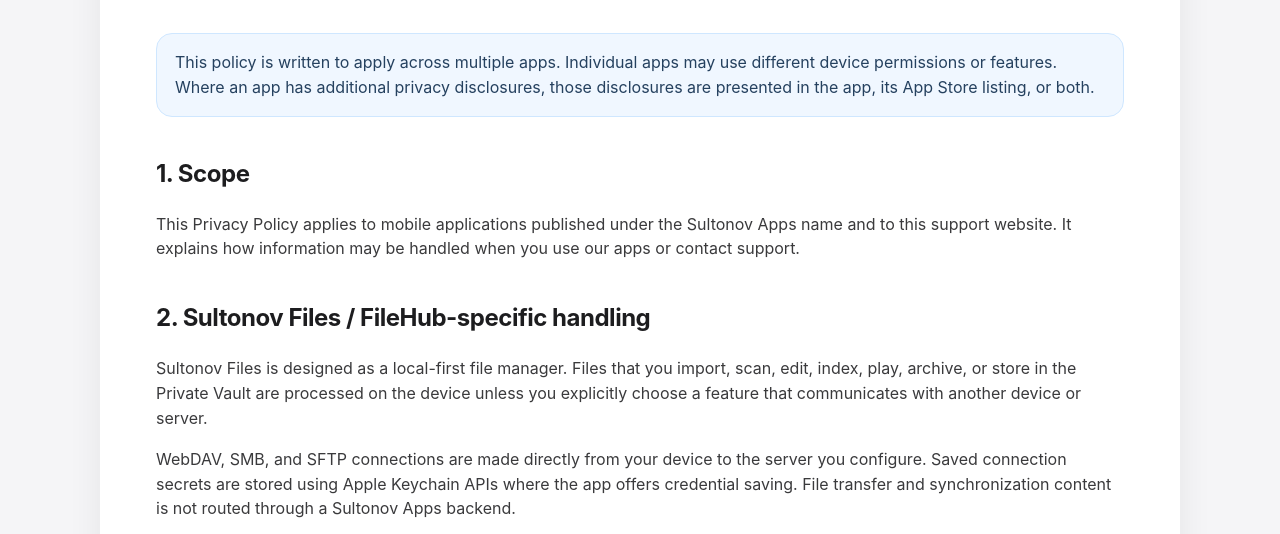
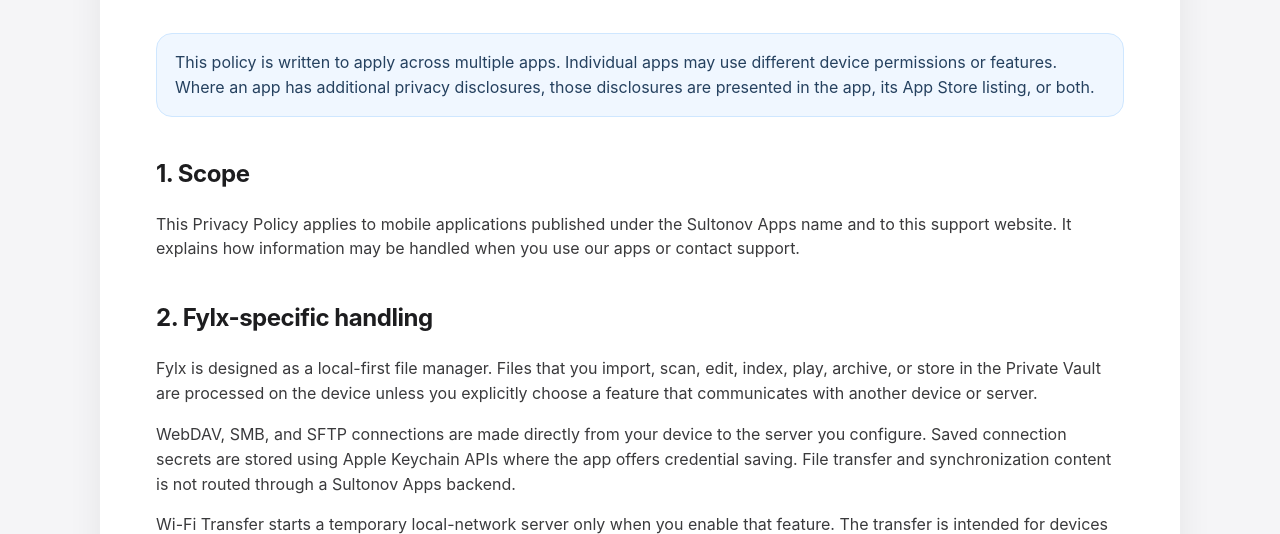
Before and after one commit to nikulinakate/app-support, a plain HTML site: page privacy.html in a window 1280 px wide. Shown: the part 270-804 px from the top of the page. Drawn offline with Linux system fonts and the light colour scheme.

Commit message:
Update privacy policy for Fylx

```diff
--- a/privacy.html
+++ b/privacy.html
@@ -35,9 +35,9 @@
         It explains how information may be handled when you use our apps or contact support.
       </p>
 
-      <h2>2. Sultonov Files / FileHub-specific handling</h2>
+      <h2>2. Fylx-specific handling</h2>
       <p>
-        Sultonov Files is designed as a local-first file manager. Files that you import, scan, edit, index, play, archive, or store
+        Fylx is designed as a local-first file manager. Files that you import, scan, edit, index, play, archive, or store
         in the Private Vault are processed on the device unless you explicitly choose a feature that communicates with another device
         or server.
       </p>
```
